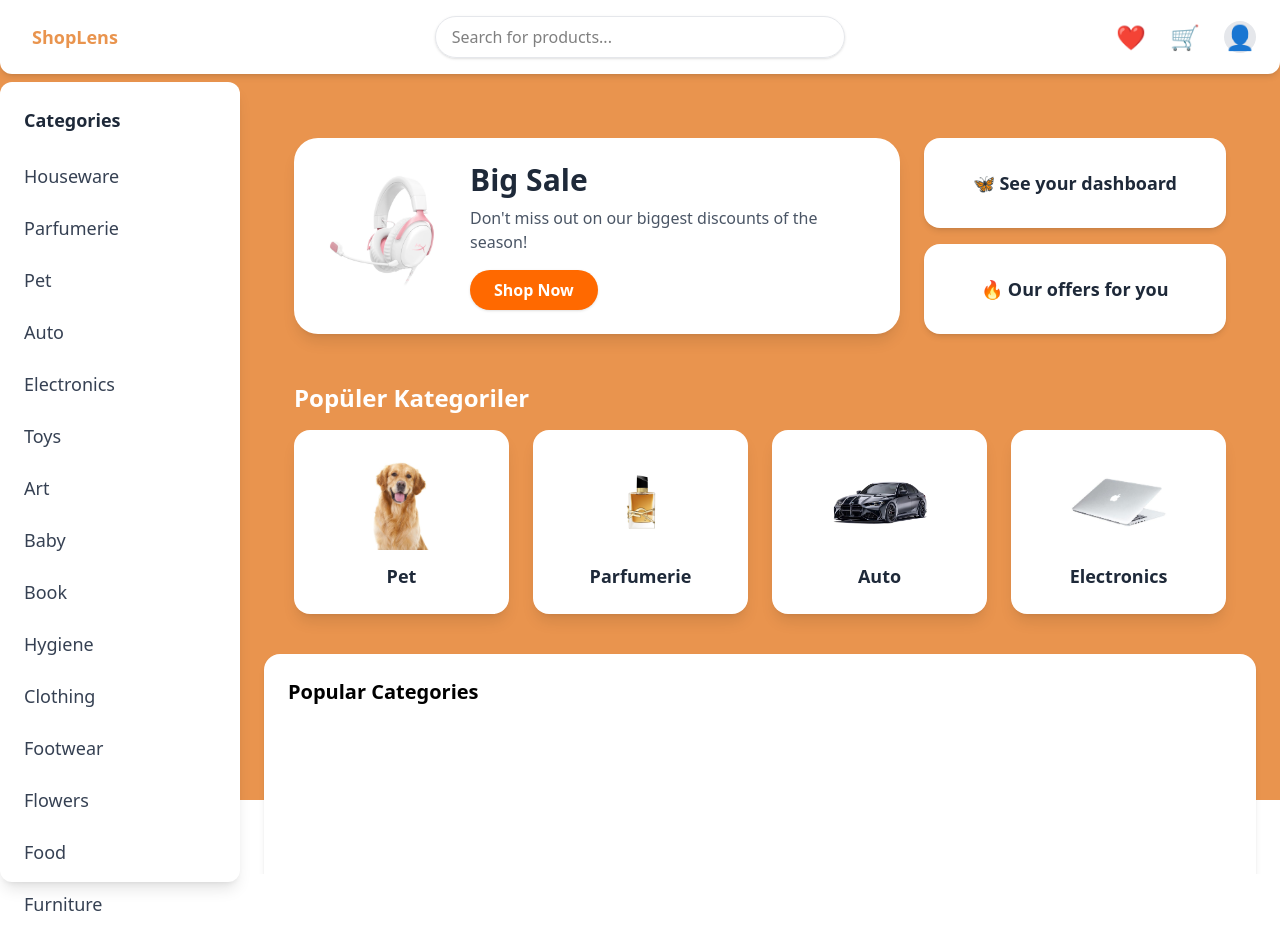
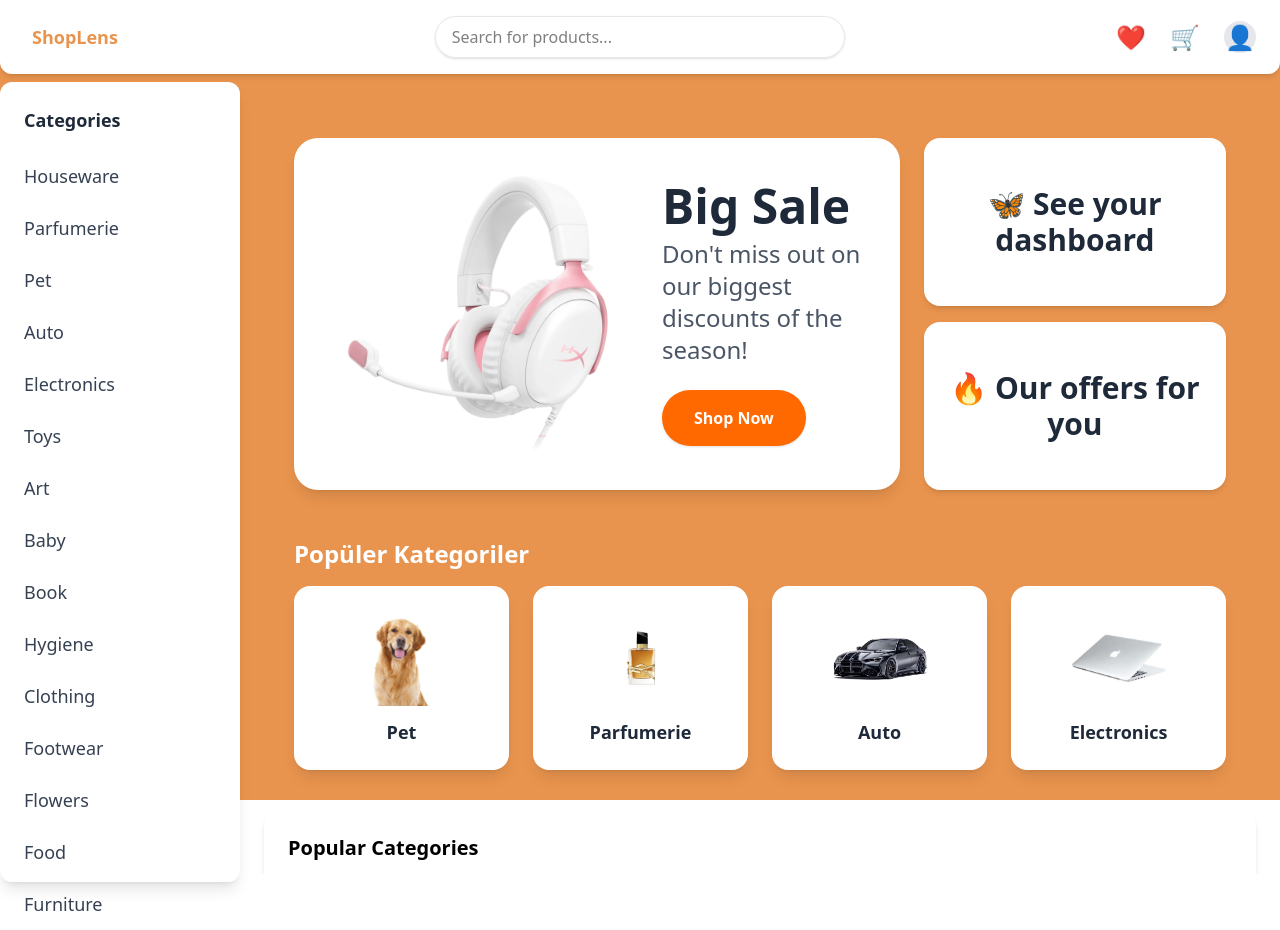
Before and after one commit to begumaygun/smart-shopping-system, a React (Vite) app in the folder frontend/shoplens-frontend/: page /homepage in a window 1280 px wide. Built offline with nearby package versions, Linux system fonts and the light colour scheme; no server answers; sample sign-in values are in the browser's storage.

Commit message:
Update PromoBanner

```diff
--- a/frontend/shoplens-frontend/src/components/PromoBanner.jsx
+++ b/frontend/shoplens-frontend/src/components/PromoBanner.jsx
@@ -9,18 +9,18 @@ const PromoBanner = () => {
       {/* Üst promosyon kutuları */}
       <div className="flex flex-col lg:flex-row gap-6">
         {/* Sol büyük kutu */}
-        <div className="flex flex-col md:flex-row items-center gap-6 bg-white rounded-3xl shadow-lg p-6 w-full lg:w-2/3">
+        <div className="flex flex-col md:flex-row items-center justify-center gap-6 bg-white rounded-3xl shadow-lg p-6 w-full lg:w-2/3">
           <img
             src="hyperx.jpg"
             alt="Big Sale"
-            className="w-32 h-32 object-contain -mt-4"
+            className="w-80 h-80 object-contain -mt-4"
           />
           <div className="flex flex-col items-start">
-            <h1 className="text-3xl font-bold text-gray-800 mb-2">Big Sale</h1>
-            <p className="text-gray-600 mb-4">
+            <h1 className="text-5xl font-bold text-gray-800 mb-2">Big Sale</h1>
+            <p className="text-gray-600 mb-6 text-2xl">
               Don't miss out on our biggest discounts of the season!
             </p>
-            <button className="bg-orange-500 hover:bg-orange-600 text-white px-6 py-2 rounded-full font-semibold shadow">
+            <button className="bg-orange-500 hover:bg-orange-600 text-white px-8 py-4 rounded-full font-semibold shadow">
               Shop Now
             </button>
           </div>
@@ -31,14 +31,14 @@ const PromoBanner = () => {
           {/* SEE YOUR DASHBOARD kutusu */}
           <div
             onClick={() => navigate('/customer-dashboard')}
-            className="bg-white rounded-2xl shadow-md p-6 flex items-center justify-center cursor-pointer h-full text-center hover:bg-orange-100 transition-all"
+            className="bg-white rounded-2xl shadow-md p-6 flex items-center justify-center cursor-pointer h-full text-center hover:bg-orange-100 transition-all min-h-[140px]"
           >
-            <p className="text-lg font-semibold text-gray-800">🦋 See your dashboard</p>
+            <p className="text-3xl font-semibold text-gray-800">🦋 See your dashboard</p>
           </div>
 
           {/* Öneriler */}
-          <div className="bg-white rounded-2xl shadow-md p-6 flex items-center justify-center cursor-pointer h-full text-center">
-            <p className="text-lg font-semibold text-gray-800">🔥 Our offers for you</p>
+          <div className="bg-white rounded-2xl shadow-md p-6 flex items-center justify-center cursor-pointer h-full text-center min-h-[140px]">
+            <p className="text-3xl font-semibold text-gray-800">🔥 Our offers for you</p>
           </div>
         </div>
       </div>
@@ -46,7 +46,7 @@ const PromoBanner = () => {
       {/* Alt: Popüler Kategoriler */}
       <div>
         <h2 className="text-2xl font-bold text-white mb-4">Popüler Kategoriler</h2>
-        <div className="grid grid-cols-2 md:grid-cols-4 gap-6">
+        <div className="grid grid-cols-2 md:grid-cols-4 gap-6 ">
           {[
             { name: 'Pet', image: '/dog.jpg' },
             { name: 'Parfumerie', image: '/parfume.jpg' },
@@ -55,7 +55,7 @@ const PromoBanner = () => {
           ].map((cat) => (
             <div
               key={cat.name}
-              className="bg-white rounded-2xl shadow-lg p-6 flex flex-col items-center justify-center text-center hover:bg-orange-100 transition-all cursor-pointer"
+              className="bg-white rounded-2xl shadow-lg p-6 flex flex-col items-center justify-center text-center hover:bg-orange-100 transition-all cursor-pointer  "
             >
               <img src={cat.image} alt={cat.name} className="w-24 h-24 object-contain mb-3" />
               <p className="text-lg font-semibold text-gray-800">{cat.name}</p>
```
